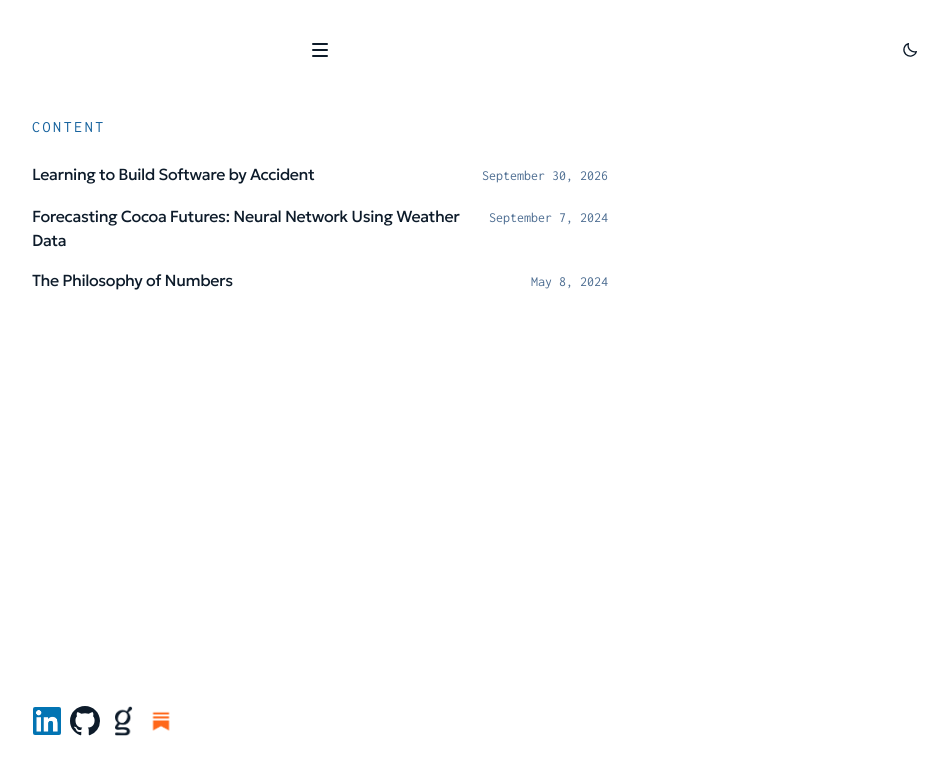
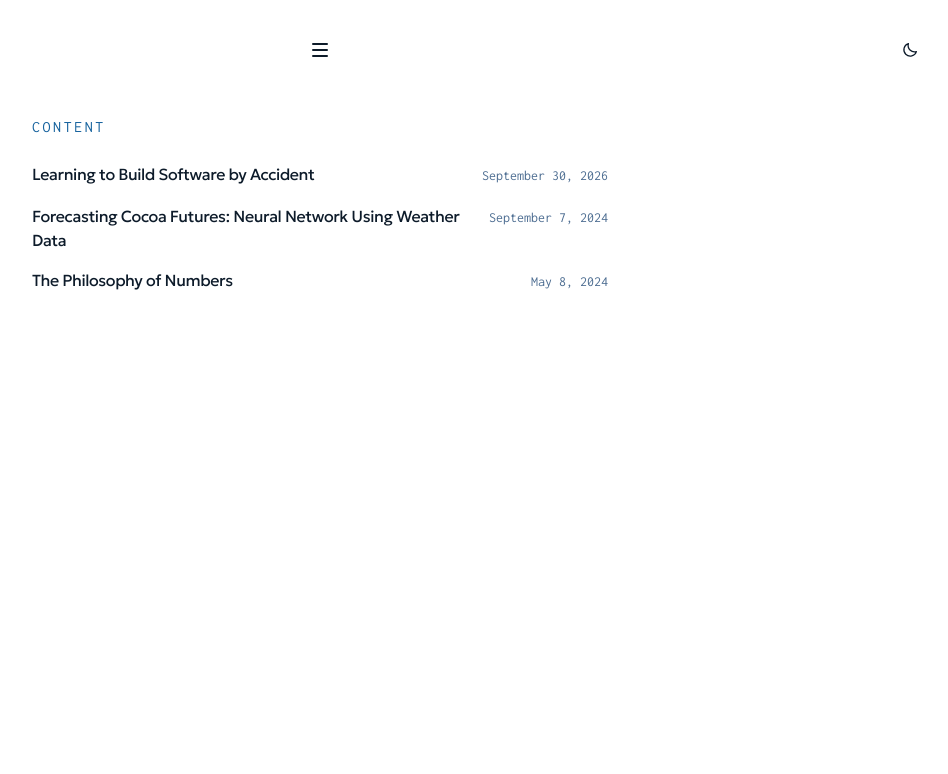
Before and after one commit to kdopenshaw/my-site, a Next.js app: page /content in a window 1280 px wide. Shown: the top 774 px of the page, without its empty margins (320-1268 px from the left). Built offline with nearby package versions, Linux system fonts and the light colour scheme.

Commit message:
fjx footer

```diff
--- a/app/content/page.tsx
+++ b/app/content/page.tsx
@@ -6,7 +6,6 @@ import Link from "next/link";
 import type { Metadata } from "next";
 
 import { formatDate, getContentPosts } from "./posts";
-import SiteLinks from "../site-links";
 
 export const metadata: Metadata = {
   title: "Content | Keith Openshaw",
@@ -32,10 +31,6 @@ export default function ContentPage() {
           </li>
         ))}
       </ul>
-
-      <footer className={styles.footer}>
-        <SiteLinks />
-      </footer>
     </section>
   );
 }
--- a/app/home.module.css
+++ b/app/home.module.css
@@ -33,7 +33,6 @@
   display: grid;
   align-items: stretch;
   justify-items: center;
-  min-height: 100svh;
   padding: 0 var(--spacing-lg);
   background: var(--color-background);
 }
```
